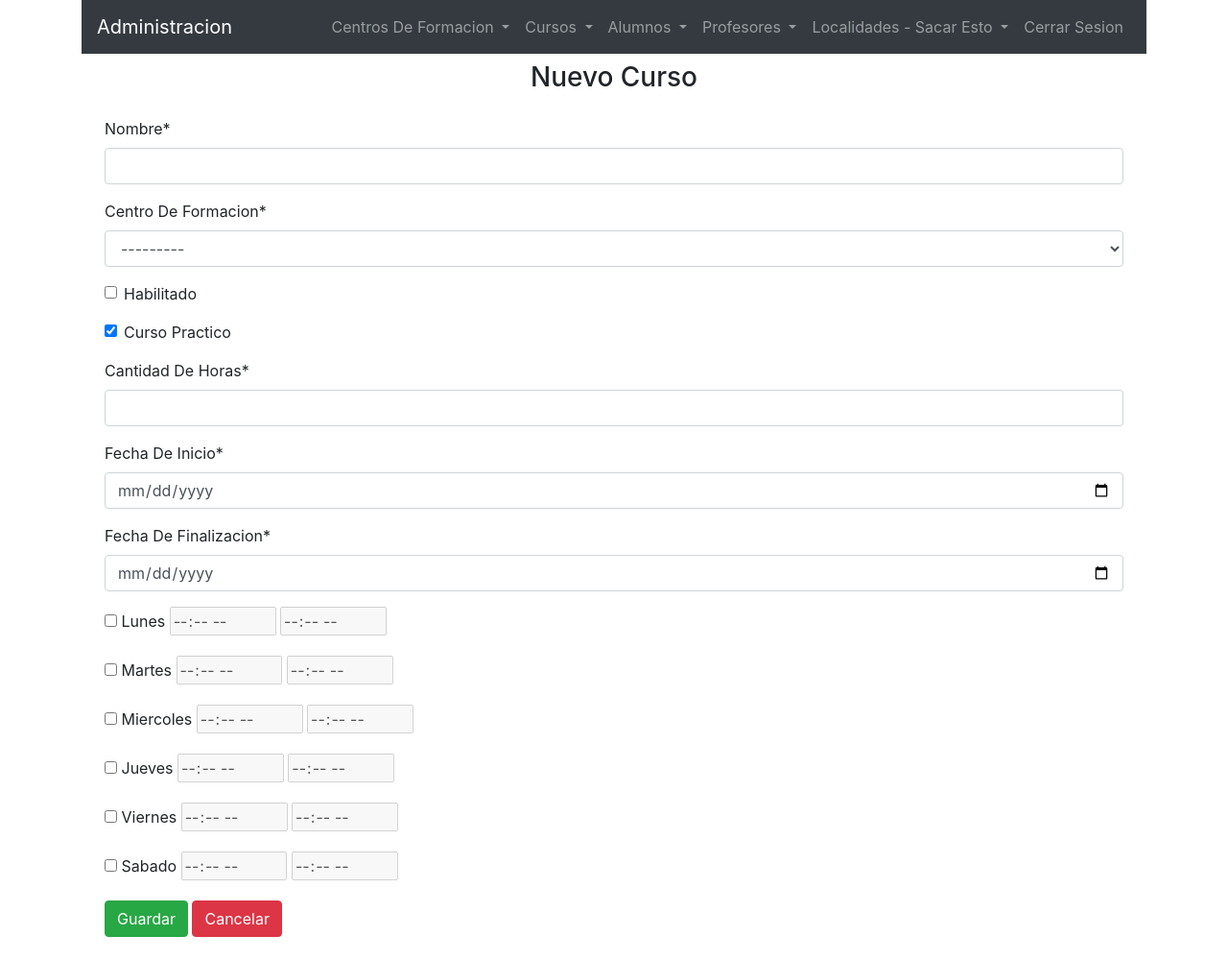
After one commit to rodrigo-amc/i12-CFP, a Django app: page /cursoNuevo in a window 1280 px wide. The commit adds this page. Shown: the whole page at 96% size. Run offline with Django 3.2, Linux system fonts and the light colour scheme; the visitor is signed in with stand-in values (Sample User, id 1); data that the repository does not hold is empty; some libraries are stand-ins or nearby versions.

Commit message:
Crear Curso

```diff
--- a/CFP/forms.py
+++ b/CFP/forms.py
@@ -1,7 +1,8 @@
+from django import forms
 from django.db import models
 from django.db.models import fields
-from django.forms import ModelForm
-from .models import Localidad, CentroDeFormacion
+from django.forms import ModelForm, widgets
+from .models import Curso, Localidad, CentroDeFormacion, diaHora
 
 class frmLocalidad(ModelForm):
     class Meta:
@@ -14,3 +15,37 @@ class frmCentroFormacion(ModelForm):
     class Meta:
         model = CentroDeFormacion
         fields = '__all__'
+
+
+
+class widgetFecha(forms.DateInput):
+    input_type = 'date'
+
+
+class frmCursos(ModelForm):
+    class Meta:
+        model = Curso
+
+        fields = [
+            'nombre',
+            'cenForm',
+            'habilitado',
+            'practico',
+            'cantHoras',
+            'fechaInicio',
+            'fechaFin',
+        ]
+
+        labels = {
+            'nombre':'Nombre',
+            'cenForm':'Centro De Formacion',
+            'practico':'Curso Practico',
+            'cantHoras':'Cantidad De Horas',
+            'fechaInicio':'Fecha De Inicio',
+            'fechaFin':'Fecha De Finalizacion'
+        }
+
+        widgets = {
+            'fechaInicio' : widgetFecha(),
+            'fechaFin' : widgetFecha()
+        }
--- a/CFP/models.py
+++ b/CFP/models.py
@@ -12,16 +12,11 @@ class Localidad(models.Model):
         return self.nombre
 
 class diaHora(models.Model):
-    opcionDias = [
-        ('L', 'Lunes'),
-        ('MA', 'Martes'),
-        ('MI', 'Miercoles'),
-        ('J', 'Jueves'),
-        ('V', 'Viernes'),
-        ('S', 'Sabado'),
-    ]
-    dia = models.CharField(max_length=9, choices=opcionDias)
-    hora = models.TimeField()
+    dia = models.CharField(max_length=9)
+    horaInicio = models.CharField(max_length=6)
+    horaFin = models.CharField(max_length=6)
+    def __str__(self):
+        return self.dia
 #endregion utiles
 
 
@@ -45,3 +40,6 @@ class Curso(models.Model):
     fechaInicio = models.DateField()
     fechaFin = models.DateField()
     diasHorarios = models.ManyToManyField(diaHora)
+
+    def __str__(self):
+        return self.nombre
--- a/CFP/templates/CFP/centros.html
+++ b/CFP/templates/CFP/centros.html
@@ -2,7 +2,7 @@
 
 {% block Contenido %}
 
-    {% for centro in centrosForm %}
+    {% for centro in centros %}
         <p>
             {{centro}}
             <a href="{% url 'centrosEditar' centro.id %}" class="btn btn-warning">Editar</a>
--- /dev/null
+++ b/CFP/templates/CFP/cursosForm.html
@@ -0,0 +1,111 @@
+{% extends 'Usuarios/menuAdmin.html' %}
+
+
+{% block Contenido %}
+
+    {% load crispy_forms_tags %}
+
+    <form action="" method="post" autocomplete="off" class="m-4">
+        {% csrf_token %}
+        {{form | crispy}}
+
+        <p>
+            <input type="checkbox" class="dias" id="lunes" name="dias" value="Lunes">
+            <label for="dias">Lunes</label>
+            <input type="time" class="Lunes" name="horaInicio" id="" disabled>
+            <input type="time" class="Lunes" name="horaFin" id="" disabled>
+        </p>
+
+        <p>
+            <input type="checkbox" class="dias" id="" name="dias" value="Martes">
+            <label for="dias">Martes</label>
+            <input type="time" class="Martes" name="horaInicio" id="" disabled>
+            <input type="time" class="Martes" name="horaFin" id="" disabled>
+        </p>
+
+        <p>
+            <input type="checkbox" class="dias" id="" name="dias" value="Miercoles">
+            <label for="dias">Miercoles</label>
+            <input type="time" class="Miercoles" name="horaInicio" id="" disabled>
+            <input type="time" class="Miercoles" name="horaFin" id="" disabled>
+        </p>
+
+        <p>
+            <input type="checkbox" class="dias" id="" name="dias" value="Jueves">
+            <label for="dias">Jueves</label>
+            <input type="time" class="Jueves" name="horaInicio" id="" disabled>
+            <input type="time" class="Jueves" name="horaFin" id="" disabled>
+        </p>
+
+        <p>
+            <input type="checkbox" class="dias" id="" name="dias" value="Viernes">
+            <label for="dias">Viernes</label>
+            <input type="time" class="Viernes" name="horaInicio" id="" disabled>
+            <input type="time" class="Viernes" name="horaFin" id="" disabled>
+        </p>
+
+        <p>
+            <input type="checkbox" class="dias" id="" name="dias" value="Sabado">
+            <label for="dias">Sabado</label>
+            <input type="time" class="Sabado" name="horaInicio" id="" disabled>
+            <input type="time" class="Sabado" name="horaFin" id="" disabled>
+        </p>
+
+        <input type="submit" class="btn btn-success" value="Guardar">
+        <a href="{% url 'cursos' %}" class="btn btn-danger">Cancelar</a>
+    </form>
+
+
+{% endblock Contenido %}
+
+
+{% block jquery %}
+    <script>
+
+        //Cuando cambia el estado de un checkbox
+        $('.dias').change(function(){
+            //pruebas
+            //alert('clicked')
+
+            //Creo una array con todos los inputs (checkbox) con nombre "dias"
+            var checks = $('input[name="dias"]')
+            //pruebas
+            //console.log(checks.length);
+
+            //Por cada elemento del array, cada checkbox
+            $(checks).each(function(){
+                //pruebas
+                //console.log(this.value)
+                //pruebas
+                //$('.habilitar').prop("disabled", false);
+
+                //Guardo el valor del checkbox, que tambien es el nombre de la clase de los
+                //inputs de tipo "time" que le corresponde a cada checkbox
+                var claseTime = this.value
+
+                //Si el checkbox es "tildado"
+                if ($(this).is(":checked")){
+                    //pruebas
+                    //alert("Clase: "+clase)
+
+                    //Le saco la propiedad "disaabled" a los "time" con esa clase
+                    $('.'+claseTime).prop("disabled", false);
+
+                }
+                //Si el checkbox no es "tildado"
+                else{
+                    //pruebas
+                    //alert('naditas')
+
+                    //Le agrego la propiedad "disabled" a los time con esa clase
+                    $('.'+claseTime).prop("disabled", true);
+
+                    //Borro el valor que tiene el input "time"
+                    $('.'+claseTime).val("")
+
+                }
+
+            })
+        })
+    </script>
+{% endblock jquery %}
--- a/CFP/urls.py
+++ b/CFP/urls.py
@@ -15,4 +15,8 @@ urlpatterns = [
     path('centrosEditar/<int:idCentro>', views.centroEditar, name='centrosEditar'),
     path('centrosBorrar/<int:idCentro>', views.centroBorrar, name='centrosBorrar'),
 
+    #Cursos
+    path('cursoNuevo', views.cursoNuevo, name='cursoNuevo'),
+    path('cursos', views.cursoLista, name='cursos'),
+
 ]
--- a/CFP/views.py
+++ b/CFP/views.py
@@ -1,9 +1,9 @@
 from django.http.response import HttpResponse
 from django.shortcuts import redirect, render
 from django.contrib.auth.decorators import login_required
-from CFP.forms import frmCentroFormacion, frmLocalidad
+from CFP.forms import frmCentroFormacion, frmCursos, frmLocalidad
 from django.contrib import messages
-from .models import CentroDeFormacion, Localidad
+from .models import CentroDeFormacion, Curso, Localidad
 # Create your views here.
 
 
@@ -93,7 +93,7 @@ def localidadBorrar(request, idLocalidad):
 @login_required
 def centros(request):
     ctxt = {
-        'centrosForm' : CentroDeFormacion.objects.all(),
+        'centros' : CentroDeFormacion.objects.all(),
         'titulo':'Centros De Formacion'
     }
     return render(request, 'CFP/centros.html', ctxt)
@@ -166,3 +166,62 @@ def centroBorrar(request, idCentro):
     cenBorrar.delete()
     return redirect('/centros')
 #endregion Centros De Formacion
+
+
+
+#region Cursos
+@login_required
+def cursoNuevo(request):
+    if request.user.is_superuser:
+
+        formCurso = frmCursos
+        ctxt = {
+            'form': formCurso,
+            'titulo': 'Nuevo Curso'
+        }
+
+        if request.method == 'POST':
+            formPost = frmCursos(request.POST)
+
+            if formPost.is_valid():
+                #formPost.save()
+
+                dias = request.POST.getlist('dias')
+                fIni = request.POST.getlist('horaInicio')
+                fFin = request.POST.getlist('horaFin')
+                #return HttpResponse('Dias: '+str(dias)+'\n'+'Hora Inicio: '+str(fIni)+'\n'+'Hora Fin: '+str(fFin))
+
+                cursoNuevo = Curso()
+                cursoNuevo.nombre = request.POST.get('nombre')
+                cursoNuevo.cenForm = CentroDeFormacion.objects.get(pk=request.POST.get('cenForm'))
+                cursoNuevo.cantHoras = request.POST.get('cantHoras')
+                cursoNuevo.fechaInicio = request.POST.get('fechaInicio')
+                cursoNuevo.fechaFin = request.POST.get('fechaFin')
+                cursoNuevo.save()
+                for i in range(len(dias)):
+                    nuevoDiaHora = cursoNuevo.diasHorarios.create(dia=dias[i], horaInicio=fIni[i], horaFin=fFin[i])
+
+                return redirect('/cursos')
+            else:
+                for mensaje in formPost.errors:
+                    messages.error(request, formPost.errors[mensaje])
+                    return render(request, 'CFP/cursosForm.html', {'form': formPost, 'titulo': 'Nuevo Curso'})
+
+        else:
+            return render(request, 'CFP/cursosForm.html', ctxt)
+
+    else:
+        return HttpResponse('Solo disponible para usuario Administrador')
+
+
+
+@login_required
+def cursoLista(request):
+    ctxt = {
+        'cursos' : Curso.objects.all()
+    }
+
+    return render(request, 'CFP/cursos.html', ctxt)
+
+
+#endregion Cursos
--- a/CentrosDeFormacion/settings.py
+++ b/CentrosDeFormacion/settings.py
@@ -121,8 +121,8 @@ AUTH_PASSWORD_VALIDATORS = [
 # Internationalization
 # https://docs.djangoproject.com/en/3.2/topics/i18n/
 
-#LANGUAGE_CODE = 'en-us'
-LANGUAGE_CODE = 'es-ar'
+LANGUAGE_CODE = 'en-us'
+#LANGUAGE_CODE = 'es-ar'
 
 TIME_ZONE = 'UTC'
 
--- a/Usuarios/templates/Usuarios/menuAdmin.html
+++ b/Usuarios/templates/Usuarios/menuAdmin.html
@@ -39,6 +39,16 @@
 
                     <li class="nav-item dropdown">
                         <a class="nav-link dropdown-toggle" href="#" id="navbarDropdownMenuLink" data-toggle="dropdown">
+                            Cursos
+                        </a>
+                        <div class="dropdown-menu bg-dark">
+                            <a class="dropdown-item text-white" href="{% url 'cursoNuevo' %}">Registrar Nuevo Curso</a>
+                            <a class="dropdown-item text-white" href="{% url 'cursos' %}">Listado De Cursos</a>
+                        </div>
+                    </li>
+
+                    <li class="nav-item dropdown">
+                        <a class="nav-link dropdown-toggle" href="#" id="navbarDropdownMenuLink" data-toggle="dropdown">
                             Alumnos
                         </a>
                         <div class="dropdown-menu bg-dark">
@@ -59,30 +69,7 @@
 
                     <li class="nav-item dropdown">
                         <a class="nav-link dropdown-toggle" href="#" id="navbarDropdownMenuLink" data-toggle="dropdown">
-                            Cursos
-                        </a>
-                        <div class="dropdown-menu bg-dark">
-                            <a class="dropdown-item text-white" href="">Registrar Nuevo Curso</a>
-                            <a class="dropdown-item text-white" href="">Editar Datos De Cursos</a>
-                        </div>
-                    </li>
-
-                    <li class="nav-item dropdown">
-                        <a class="nav-link dropdown-toggle" href="#" id="navbarDropdownMenuLink" data-toggle="dropdown">
-                            Materias
-                        </a>
-                        <div class="dropdown-menu bg-dark">
-                            <a class="dropdown-item text-white" href="">Registrar Nueva Materia</a>
-                            <a class="dropdown-item text-white" href="">Editar Datos De Materia</a>
-                            <a class="dropdown-item text-white" href="#">Consultar Notas</a>
-                            <a class="dropdown-item text-white" href="#">Consultar Asistencias</a>
-                            <a class="dropdown-item text-white" href="#">Habilitar Inscripcion A Finales</a>
-                        </div>
-                    </li>
-
-                    <li class="nav-item dropdown">
-                        <a class="nav-link dropdown-toggle" href="#" id="navbarDropdownMenuLink" data-toggle="dropdown">
-                            Localidades
+                            Localidades - Sacar Esto
                         </a>
                         <div class="dropdown-menu bg-dark">
                             <a class="dropdown-item text-white" href="{% url 'localidadNueva' %}">Nueva Localidad</a>
```
Also changed, not shown: CFP/templates/CFP/cursos.html (added, +13 -0 lines), CFP/migrations/0002_auto_20210921_2211.py (added), CFP/migrations/0003_auto_20210922_2223.py (added), CFP/migrations/0004_auto_20210922_2227.py (added), CFP/migrations/0005_auto_20210922_2228.py (added), Usuarios/migrations/0002_auto_20210921_2211.py (added).
